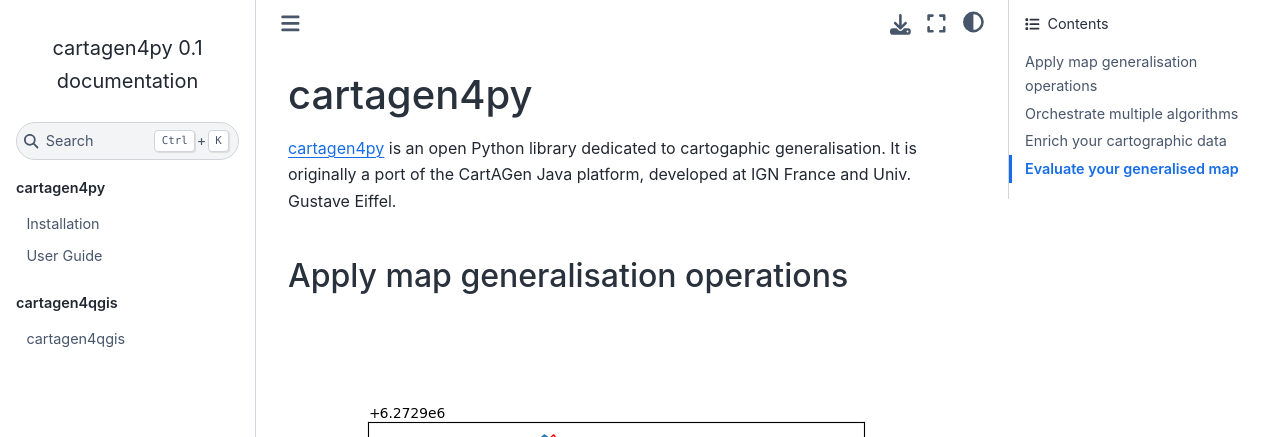
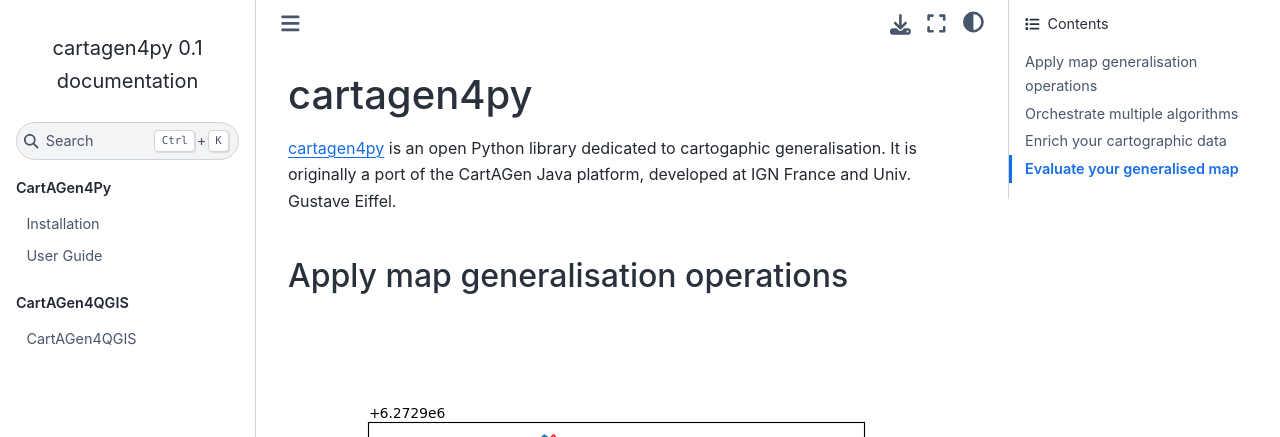
Before and after one commit to LostInZoom/cartagen, a Sphinx documentation site: the page built from docs/index.rst, in a window 1280 px wide. Shown: the top 437 px of the page. Built offline with Sphinx 7.4.7 and the Sphinx Book theme 1.1.4, drawn with Linux system fonts in a browser that asks for light colours.

Commit message:
upper cap for package name

```diff
--- a/docs/cartagen4qgis.rst
+++ b/docs/cartagen4qgis.rst
@@ -1,5 +1,5 @@
 .. _cartagen4qgis:
 
 =============
-cartagen4qgis
+CartAGen4QGIS
 =============
--- a/docs/index.rst
+++ b/docs/index.rst
@@ -22,14 +22,14 @@
 
 
 .. toctree::
-   :caption: cartagen4py
+   :caption: CartAGen4Py
    :hidden:
 
    installation
    user_guide
 
 .. toctree::
-   :caption: cartagen4qgis
+   :caption: CartAGen4QGIS
    :hidden:
 
    cartagen4qgis
```
